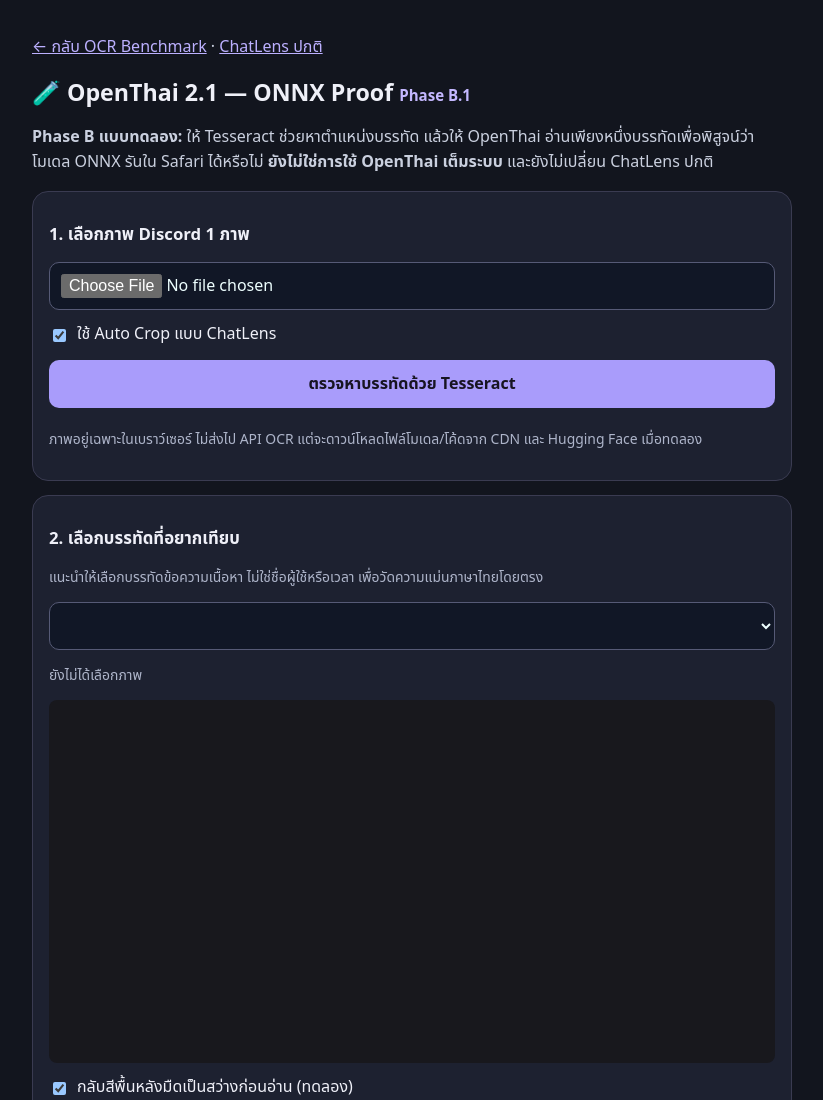
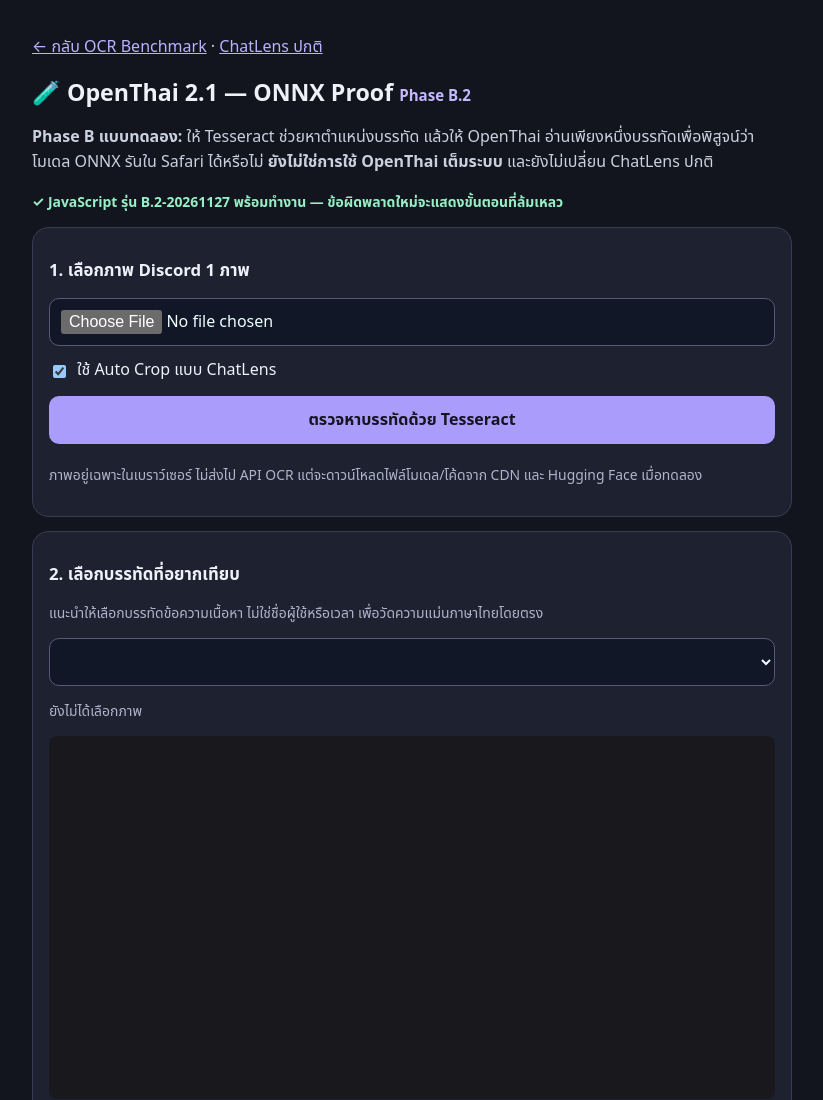
Before and after one commit to haruuharuki/ChatLens, a plain HTML site: page bench/openthai.html in a window 1280 px wide. Shown: the top 1100 px of the page, without its empty margins (228-1051 px from the left). Drawn offline with Linux system fonts and the light colour scheme.

Commit message:
fix: cache-bust Safari OCR proof JavaScript and display active build

```diff
--- a/bench/openthai.html
+++ b/bench/openthai.html
@@ -21,8 +21,9 @@
 </head>
 <body><main>
  <p><a href="./">← กลับ OCR Benchmark</a> · <a href="../">ChatLens ปกติ</a></p>
- <h1>🧪 OpenThai 2.1 — ONNX Proof <small style="font-size:.65em;color:#c4b8ff">Phase B.1</small></h1>
+ <h1>🧪 OpenThai 2.1 — ONNX Proof <small style="font-size:.65em;color:#c4b8ff">Phase B.2</small></h1>
  <p><strong>Phase B แบบทดลอง:</strong> ให้ Tesseract ช่วยหาตำแหน่งบรรทัด แล้วให้ OpenThai อ่านเพียงหนึ่งบรรทัดเพื่อพิสูจน์ว่าโมเดล ONNX รันใน Safari ได้หรือไม่ <strong>ยังไม่ใช่การใช้ OpenThai เต็มระบบ</strong> และยังไม่เปลี่ยน ChatLens ปกติ</p>
+ <p id="client-build" class="muted" style="font-weight:700;color:#ffd88d" role="status">⚠️ JavaScript รุ่น B.2 ยังไม่เริ่มทำงาน (ถ้าไม่เปลี่ยน แสดงว่ายังได้ไฟล์เก่าจากแคช)</p>
  <div class="card">
   <h2>1. เลือกภาพ Discord 1 ภาพ</h2>
   <input id="photo" type="file" accept="image/*">
@@ -59,4 +60,4 @@
   <p>รุ่นนี้ใช้ OpenThai Text v2.1.4 เฉพาะ <code>rec.onnx</code> + พจนานุกรม ไม่ได้รัน <code>det.onnx</code>, <code>rec2.onnx</code> หรือระบบแก้ภาษาไทยใน Python แบบครบถ้วน ผลจึงอาจยังไม่ดี และไม่ควรนำคะแนนไปเทียบว่า OpenThai เต็มระบบด้อยหรือดีกว่า Tesseract ทั้งภาพ</p>
   <p>หากโหลดโมเดลไม่สำเร็จเพราะ CORS, Safari memory หรือ WASM ระบบจะแสดงข้อผิดพลาด ไม่แอบกลับไปใช้ Tesseract แล้วเรียกว่า OpenThai</p>
  </div>
-</main><script type="module" src="./openthai.js"></script></body></html>
+</main><script type="module" src="./openthai.js?build=b2-20261127"></script></body></html>
--- a/bench/openthai.js
+++ b/bench/openthai.js
@@ -1,13 +1,16 @@
 import {discordCropRect} from '../lib/scan-utils.mjs';
 import {extractOCRLines} from '../lib/discord-structure.mjs';
 import {evaluateText} from './metrics.mjs';
-import {runtimeSources, diagnosticReport} from './runtime-loader.mjs';
+import {runtimeSources, diagnosticReport} from './runtime-loader.mjs?build=b2-20261127';
 import {
   MODEL_PATH,DICTIONARY_PATH,ORT_VERSION,ORT_BASE,OPEN_THAI_REVISION,
   recognitionSize,recognitionTensorFromRGBA,greedyCTC,parseDictionary,usableLineBox
 } from './openthai-core.mjs';
 
 const $=id=>document.getElementById(id);
+const CLIENT_BUILD='B.2-20261127';
+const buildLabel=$('client-build');
+if(buildLabel) { buildLabel.textContent=`✓ JavaScript รุ่น ${CLIENT_BUILD} พร้อมทำงาน — ข้อผิดพลาดใหม่จะแสดงขั้นตอนที่ล้มเหลว`; buildLabel.style.color='#98efc5'; }
 const TESSERACT_URL='https://cdn.jsdelivr.net/npm/tesseract.js@6.0.1/dist/tesseract.min.js';
 let original=null,canvas=null,lines=[],worker=null,model=null,ort=null,dictionary=null;
 let selectedText='',candidateText='',selectedLine=null,tesseractMs=0,modelLoadMs=0,recognitionMs=0;
```
Also changed, not shown: bench/tests/runtime-loader.test.mjs (+18 -0 lines), 1 other file.
